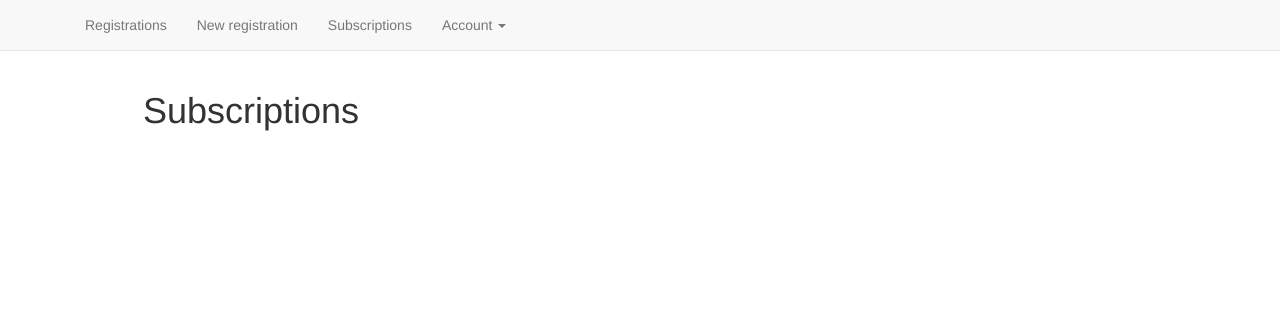
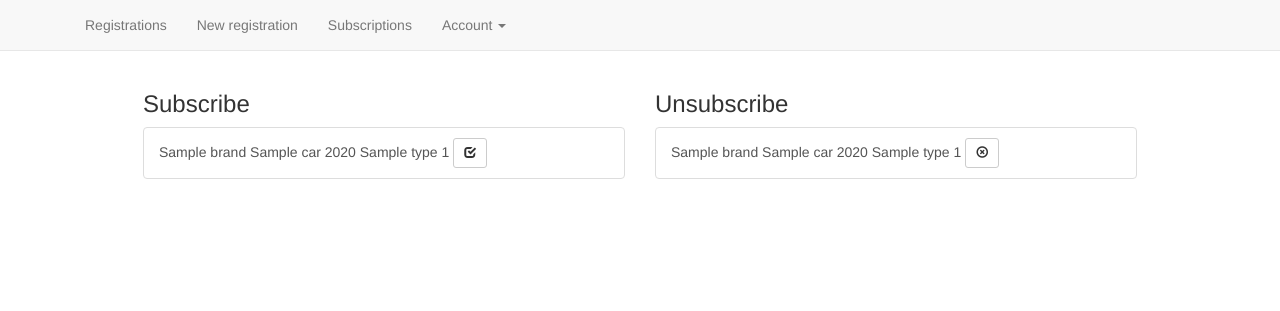
Before and after one commit to artursstaf/aurent, a Django app: template reservations/templates/reservations/subscriptions_view.html in a window 1280 px wide. Shown: the top 311 px of the page. Run offline with Django 3.2, Linux system fonts and the light colour scheme; the template is opened without the code that fills it: most values are stand-ins (such as "Sample title", 1, 10 or a date in 2020); some libraries are stand-ins or nearby versions.

Commit message:
Users can now subscribe and unsubscribe to cars.

```diff
--- a/reservations/admin.py
+++ b/reservations/admin.py
@@ -1,8 +1,9 @@
 from django.contrib import admin
-from .models import Car, Profile, Registration, CarCommentary
+from .models import Car, Profile, Registration, CarCommentary, Subscription
 
 # Register your models here.
 admin.site.register(Car)
 admin.site.register(Profile)
 admin.site.register(Registration)
 admin.site.register(CarCommentary)
+admin.site.register(Subscription)
--- a/reservations/forms.py
+++ b/reservations/forms.py
@@ -1,7 +1,6 @@
 from django import forms
 from django.contrib.auth.models import User
 from django.forms import SelectDateWidget
-
 from reservations.models import Registration, Car, CarCommentary
 from django.contrib.auth.forms import AuthenticationForm
 
--- a/reservations/templates/reservations/subscriptions_view.html
+++ b/reservations/templates/reservations/subscriptions_view.html
@@ -1,4 +1,42 @@
 {% extends 'reservations/base.html' %}
 {% block body %}
-<h1>Subscriptions</h1>
+    <div class="row">
+        <div class="col-md-6">
+            <h3 class=".panel-title">Subscribe</h3>
+            <div class="list-group">
+                {% for car in free_cars %}
+                    <a href="" class="list-group-item">
+                        {{ car.brand }} {{ car.name }} {{ car.year }} {{ car.type }} {{ car.reg_number }}
+
+                        <form action="{% url 'reservations:create-subscriptions' car.id %}" method="post"
+                              style="display:inline-block;">
+                            {% csrf_token %}
+                            <input type="hidden" name="leased_car_id" value="{{ car.id }}"/>
+                            <button type="submit" class="btn btn-default btn-sm">
+                                <span class="glyphicon glyphicon-check "></span>
+                            </button>
+                        </form>
+                    </a>
+                {% endfor %}
+            </div>
+        </div>
+        <div class="col-md-6">
+            <h3 class=".panel-title">Unsubscribe</h3>
+            <div class="list-group">
+                {% for car in subscribed_cars %}
+                    <a href="" class="list-group-item">
+                        {{ car.brand }} {{ car.name }} {{ car.year }} {{ car.type }} {{ car.reg_number }}
+                        <form action="{% url 'reservations:delete-subscriptions' car.id %}" method="post"
+                              style="display:inline-block;">
+                            {% csrf_token %}
+                            <input type="hidden" name="car_id" value="{{ car.id }}"/>
+                            <button type="submit" class="btn btn-default btn-sm">
+                                <span class="glyphicon glyphicon-remove-circle "></span>
+                            </button>
+                        </form>
+                    </a>
+                {% endfor %}
+            </div>
+        </div>
+    </div>
 {% endblock %}
--- a/reservations/templates/reservations/view_registrations.html
+++ b/reservations/templates/reservations/view_registrations.html
@@ -2,7 +2,7 @@
 {% block body %}
 <div class="row">
   <div class="col-md-6">
-  <h3 class = ".panel-title" >Profile Information</h3>
+  <h3 class = ".panel-title" >Registrations</h3>
     <div class="list-group">
     {% for registration in all_registrations %}
         <a href="{% url 'reservations:update-registration' registration.id %}" class="list-group-item">
--- a/reservations/urls.py
+++ b/reservations/urls.py
@@ -9,6 +9,8 @@ app_name = 'reservations'
 urlpatterns = [
     re_path(r'^$', views.show_registrations, name='view-registrations'),
     re_path(r'^subscriptions$', views.show_subscriptions, name='subscriptions'),
+    re_path(r'^subscriptions/create/(?P<car>[0-9]+)$', views.create_subscription, name='create-subscriptions'),
+    re_path(r'^subscriptions/delete/(?P<car>[0-9]+)$', views.delete_subscription, name='delete-subscriptions'),
     re_path(r'^profile', views.profile, name='profile'),
     re_path(r'^cars', views.CarsList.as_view(), name='all-cars'),
     re_path(r'^test$', views.car_view, name='test-cars'),
```
Also changed, not shown: reservations/models.py (+8 -0 lines), reservations/views.py (+38 -7 lines), db.sqlite3.
